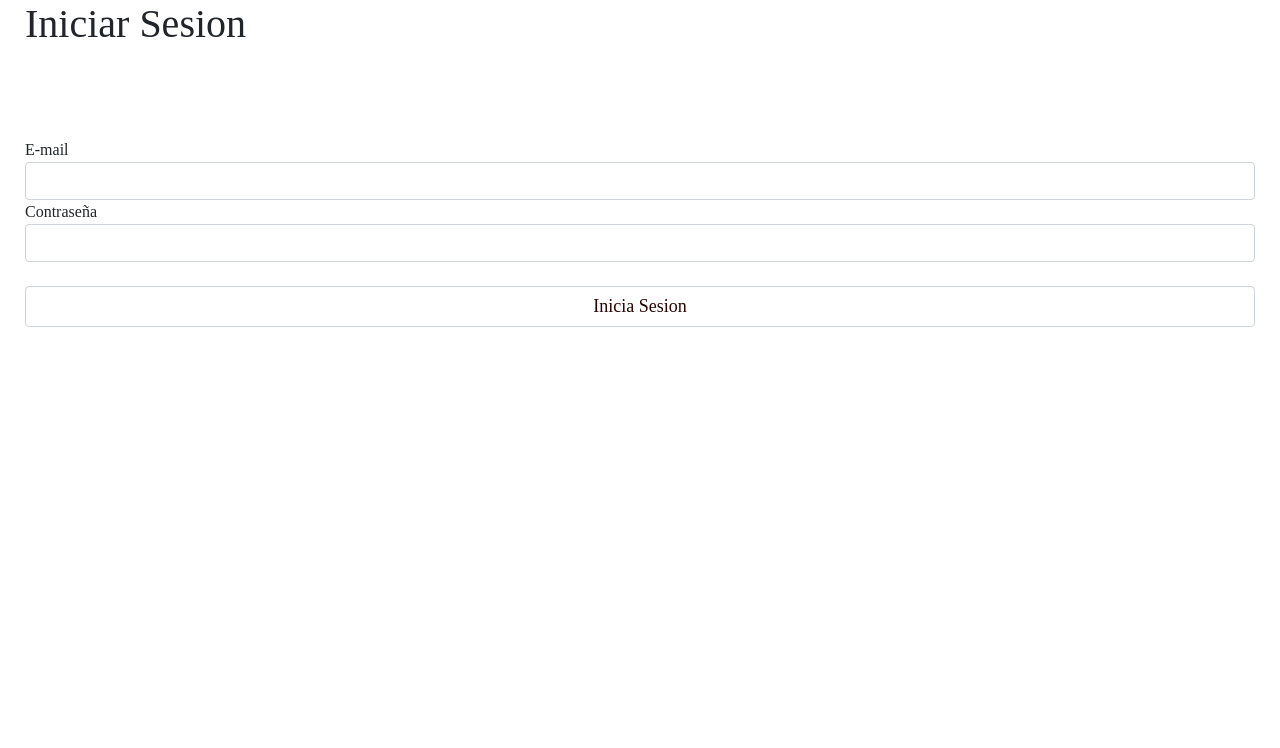
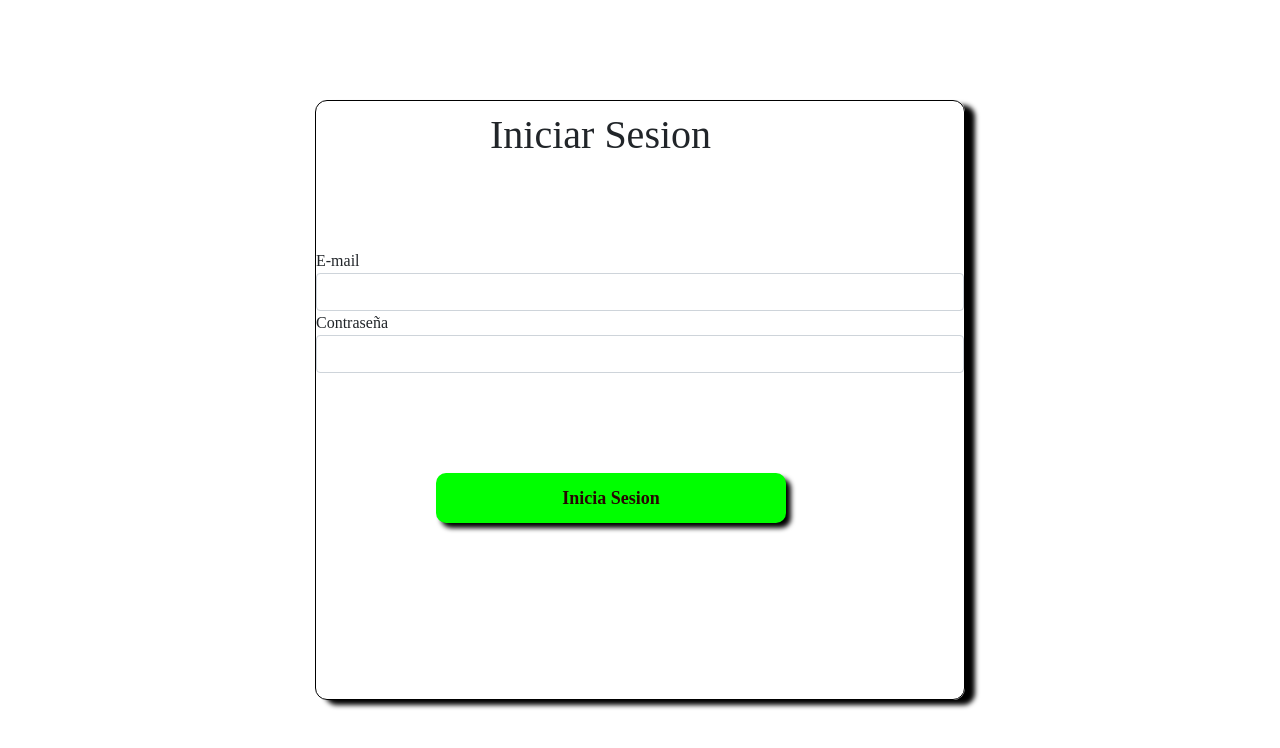
Before and after one commit to DavidVanegas720/CanNaturals, a Flask app: page /login in a window 1280 px wide. Shown: the top 748 px of the page. Run offline with Flask 2, Linux system fonts and the light colour scheme; some web fonts are replaced.

Commit message:
se agregan estilos al form login

```diff
--- a/Flask_app/config/mysqlconnection.py
+++ b/Flask_app/config/mysqlconnection.py
@@ -3,7 +3,7 @@ class MySQLConnection:
     def __init__(self, db):
         connection = pymysql.connect(host = 'localhost',
                                     user = 'root', # change the user and password as needed
-                                    password = 'mysql272',
+                                    password = 'ROOT',
                                     db = db,
                                     charset = 'utf8mb4',
                                     cursorclass = pymysql.cursors.DictCursor,
--- a/Flask_app/static/css/style.css
+++ b/Flask_app/static/css/style.css
@@ -9,7 +9,6 @@
 }
 
 .container--main{
-    border: 1px solid red;
     width: 1300px;
     height: 1500px;
     margin: 0 auto;
@@ -25,7 +24,7 @@ ul{
 
 header{
     display:flex;
-    width: 1250px;
+    width: 1300px;
     height: 120px;
     background-color: rgb(255, 255, 255);
     justify-content:space-between ;
@@ -153,7 +152,6 @@ nav a:hover {
 }
 
 .btn{
-    border: 1px solid black;
     padding: 8px;
     border-radius: 8px;
     text-decoration:  none;
@@ -175,26 +173,38 @@ img{
 
 /*imagen fondo */
 
-.contenedor{
-    max-width: 1300px;
-    margin: auto;
-    padding-left: 25px;
-    padding-right: 25px;
+
+
+/* -------------form-------------login */
+.cont-register{
+    border: 1px solid black;
+    width: 650px;
+    height: 600px;
+    margin: 0 auto;
+    margin-top: 100px;
+    box-shadow: 10px 5px 5px black;
+    border-radius: 12px;
+}
+.titulo-login{
+    width: 300px;
+    margin: 0 auto;
+    margin-top: 10px;
 }
 
-.row{
-    display: flex;
-    align-items: center;
-    flex-wrap:wrap;
-    justify-content: space-around;
+.btn-sesion{
+    margin-left: 120px;
+    margin-top: 100px;
+    width: 350px;
+    height: 50px;
+    border-radius: 10px;
+    background-color: lime;
+    font-weight: bold;
+    border: none;
+    box-shadow: 5px 5px 5px black;
 }
-
-.img-fondo{
-    min-width: 400px;
-    width: 1200px;
+.btn-sesion:hover{
+    cursor: pointer;
+    background-color: green;
+    color: white;
+    transition: ease-in 0.2s;
 }
-
-.lema img{
-    max-width: 100%;
-    padding: 50px 0;
-}
--- a/Flask_app/templates/login.html
+++ b/Flask_app/templates/login.html
@@ -10,15 +10,15 @@
     <link href="https://cdn.jsdelivr.net/npm/bootstrap@5.0.2/dist/css/bootstrap.min.css" rel="stylesheet" integrity="sha384-EVSTQN3/azprG1Anm3QDgpJLIm9Nao0Yz1ztcQTwFspd3yD65VohhpuuCOmLASjC" crossorigin="anonymous">
 </head>
 <body>
-    <div class="contenedor cont-register">
+    <div class=" cont-register">
 
 
 
-        <div class="titulo">
+        <div class="titulo-login">
             <h1 >Iniciar Sesion</h1>
         </div>
         <div class="registro">
-            <form id="login" action="/inicio"  method="post" style="margin-top: 90px;">
+            <form id="login" action="/inicio"  method="post" style="margin-top: 90px;" class=" form-login">
                 <div class="form-group">
                     <label for="email2">E-mail</label>
                     <input type="text" name="email" id="email2" class="form-control">
@@ -27,8 +27,8 @@
                     <label for="password">Contraseña</label>
                     <input type="password" name="password" id="password2" class="form-control">
                 </div>
-                <br>
-                <input type="submit" value="Inicia Sesion" style="color: rgb(39, 6, 2);font-size: 18px" class="form-control">
+
+                <input type="submit" value="Inicia Sesion" style="color: rgb(39, 6, 2);font-size: 18px" class="btn-registro btn-sesion">
             </form>
         </div>
         <br>
--- a/Flask_app/templates/registro.html
+++ b/Flask_app/templates/registro.html
@@ -36,7 +36,7 @@
                     <input type="password" name="confirma_contraseña" id="confirma_contraseña" class="form-control">
                 </div>
                 <br>
-                <input type="submit" value="Registrarme" style="color: rgb(39, 6, 2);font-size: 18px" class="form-control"></a>
+                <input type="submit" value="Registrarme"  style="color: rgb(39, 6, 2);font-size: 18px" class="form-control btn-registro"></a>
             </form>
             </div>
             <br><br>
```
